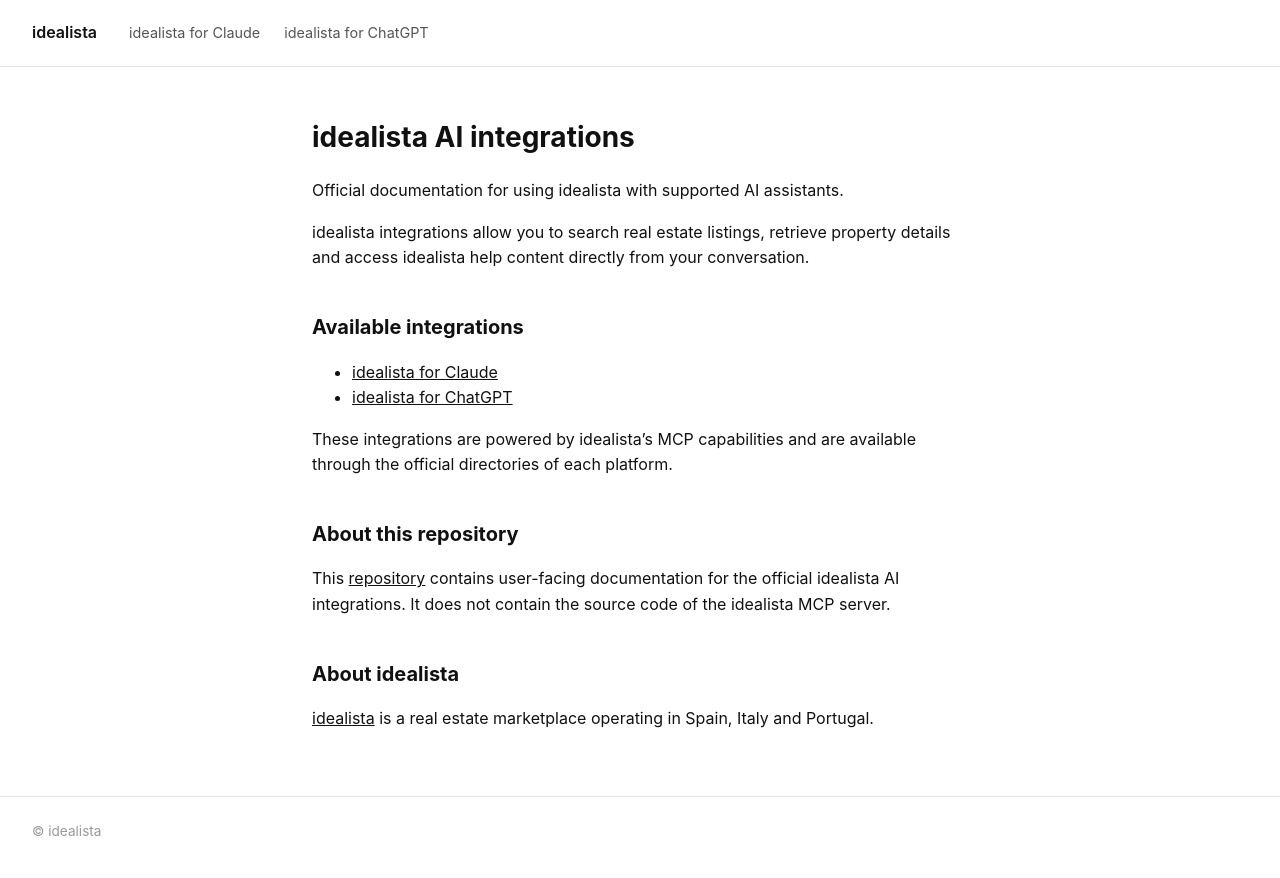
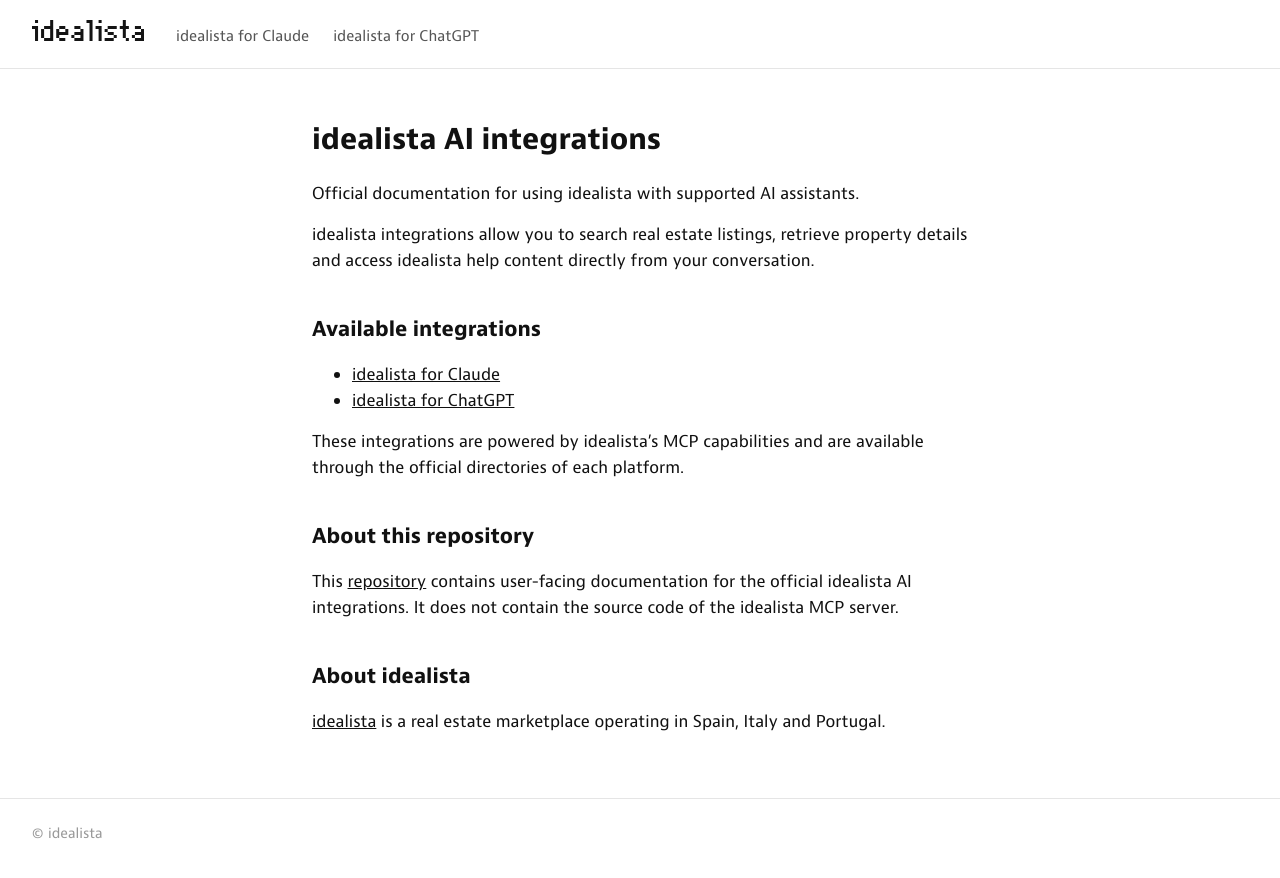
Before and after one commit to idealista/mcp-app-docs, a Jekyll site: the page built from index.md, in a window 1280 px wide. Shown: the top 878 px of the page. Built offline with Jekyll 4.4.1, drawn with Linux system fonts in a browser that asks for light colours; our own code applies the rules of GitHub Pages for plain Markdown files.

Commit message:
Apply official idealista branding: logo and Bernino font
Ensure default layout applies to all pages, replace header text with
the official idealista logo, and load the Bernino font family used on
idealista.com.

```diff
--- a/_config.yml
+++ b/_config.yml
@@ -6,3 +6,9 @@ url: "https://idealista.github.io"
 
 plugins:
   - jekyll-seo-tag
+
+defaults:
+  - scope:
+      path: ""
+    values:
+      layout: default
--- a/_layouts/default.html
+++ b/_layouts/default.html
@@ -9,7 +9,9 @@
 </head>
 <body>
   <header>
-    <a href="{{ '/' | relative_url }}" class="site-title">idealista</a>
+    <a href="{{ '/' | relative_url }}" class="site-title">
+      <img src="{{ '/assets/images/logo.svg' | relative_url }}" alt="idealista" class="site-logo">
+    </a>
     <nav>
       {% assign nav_pages = site.pages | where_exp: "p", "p.nav_order" | sort: "nav_order" %}
       {% for p in nav_pages %}
--- a/assets/css/style.css
+++ b/assets/css/style.css
@@ -1,7 +1,25 @@
 *, *::before, *::after { box-sizing: border-box; }
 
+@font-face {
+  font-family: "bernino-regular";
+  src: url("../fonts/bernino-regular.woff2") format("woff2"),
+       url("../fonts/bernino-regular.woff") format("woff");
+  font-weight: normal;
+  font-style: normal;
+  font-display: swap;
+}
+
+@font-face {
+  font-family: "bernino-regular";
+  src: url("../fonts/bernino-bold.woff2") format("woff2"),
+       url("../fonts/bernino-bold.woff") format("woff");
+  font-weight: bold;
+  font-style: normal;
+  font-display: swap;
+}
+
 body {
-  font-family: -apple-system, BlinkMacSystemFont, "Segoe UI", Helvetica, Arial, sans-serif;
+  font-family: "bernino-regular", Verdana, Arial, Geneva, sans-serif;
   font-size: 1rem;
   line-height: 1.6;
   color: #111;
@@ -19,10 +37,15 @@ header {
 }
 
 .site-title {
-  font-weight: 600;
-  color: #111;
+  display: inline-flex;
+  align-items: center;
   text-decoration: none;
   white-space: nowrap;
+}
+
+.site-logo {
+  height: 21px;
+  display: block;
 }
 
 nav {
```
Also changed, not shown: assets/fonts/bernino-bold.woff (added), assets/fonts/bernino-bold.woff2 (added), assets/fonts/bernino-regular.woff (added), assets/fonts/bernino-regular.woff2 (added), assets/images/logo.svg (added).
